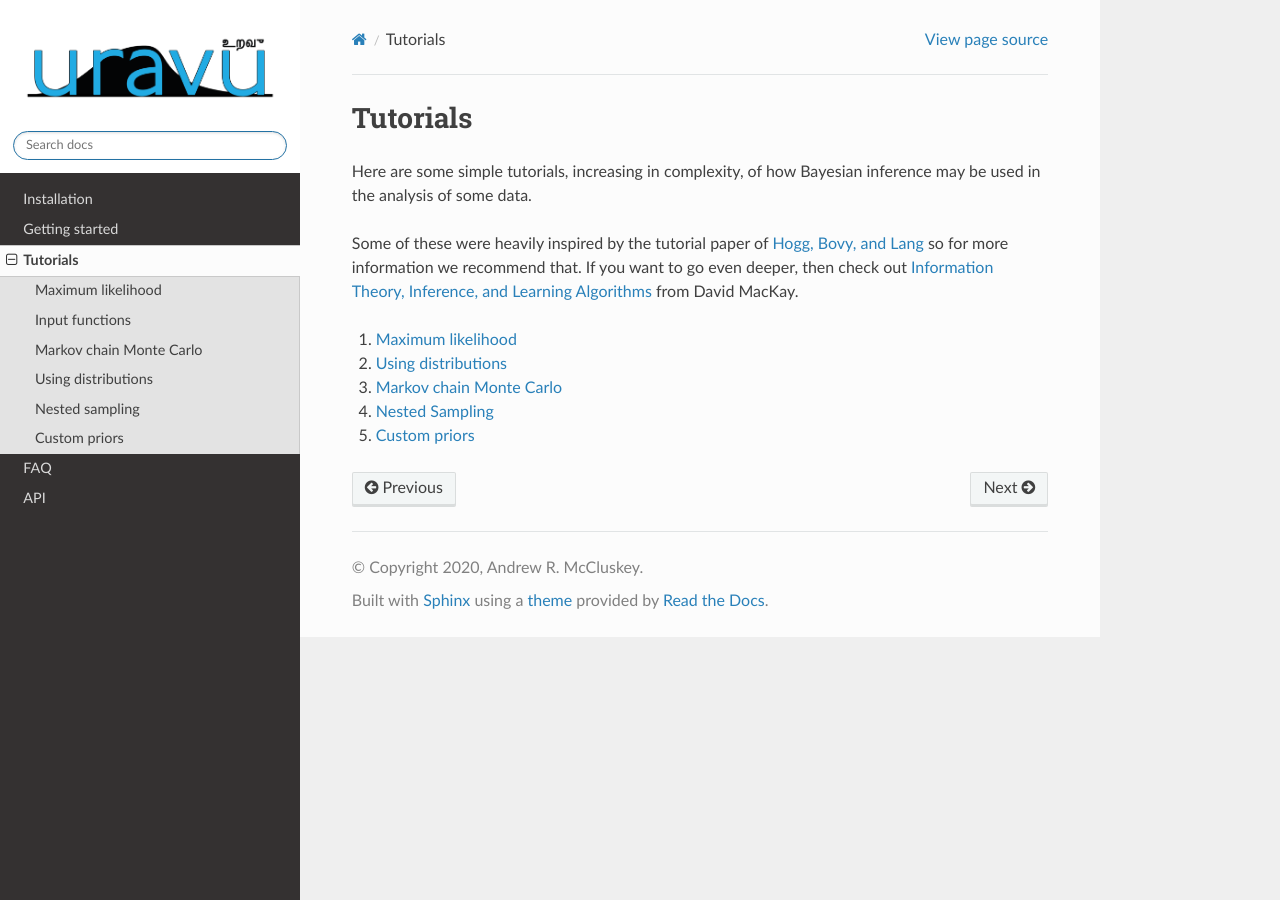
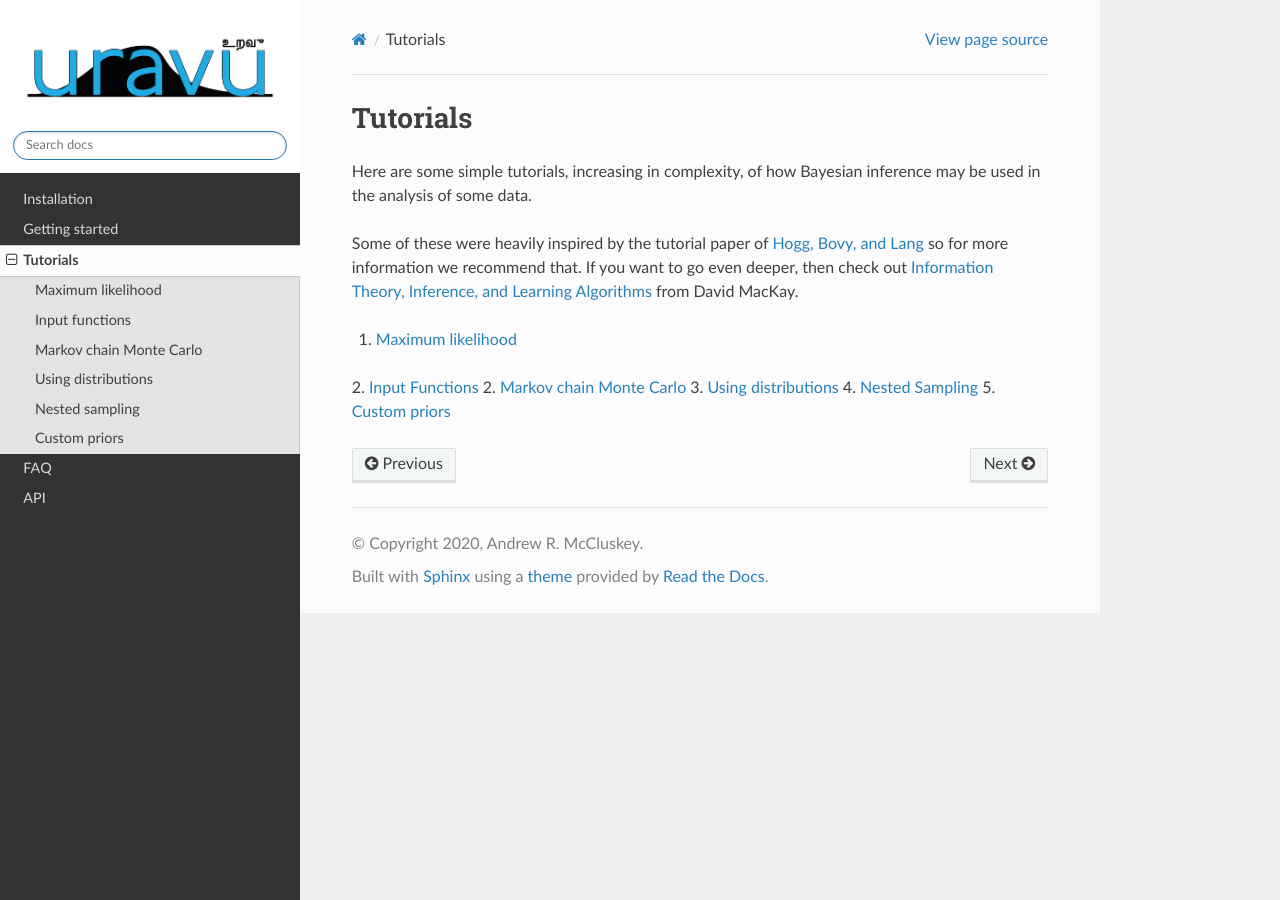
Before and after one commit to arm61/uravu, a Sphinx documentation site: the page built from docs/source/tutorials.rst, in a window 1280 px wide. Built offline with Sphinx 7.4.7 and the Read the Docs theme 2.0.0, drawn with Linux system fonts in a browser that asks for light colours; formulas are drawn with MathJax 3.

Commit message:
Update tutorials.rst

```diff
--- a/docs/source/tutorials.rst
+++ b/docs/source/tutorials.rst
@@ -7,8 +7,9 @@
 If you want to go even deeper, then check out `Information Theory, Inference, and Learning Algorithms`_ from David MacKay.
 
 1. `Maximum likelihood`_
-2. `Using distributions`_
-3. `Markov chain Monte Carlo`_
+2. `Input Functions`_
+2. `Markov chain Monte Carlo`_
+3. `Using distributions`_
 4. `Nested Sampling`_
 5. `Custom priors`_
 
@@ -28,6 +29,7 @@
 .. _Hogg, Bovy, and Lang: https://arxiv.org/abs/1008.4686
 .. _Information Theory, Inference, and Learning Algorithms: https://www.inference.org.uk/itprnn/book.pdf
 .. _Maximum likelihood: ./max_likelihood.html
+.. _Input functions: ./input_functions.html
 .. _Markov chain Monte Carlo: ./mcmc.html
 .. _Nested Sampling: ./nested_sampling.html
 .. _Custom priors: ./custom_priors.html
```
